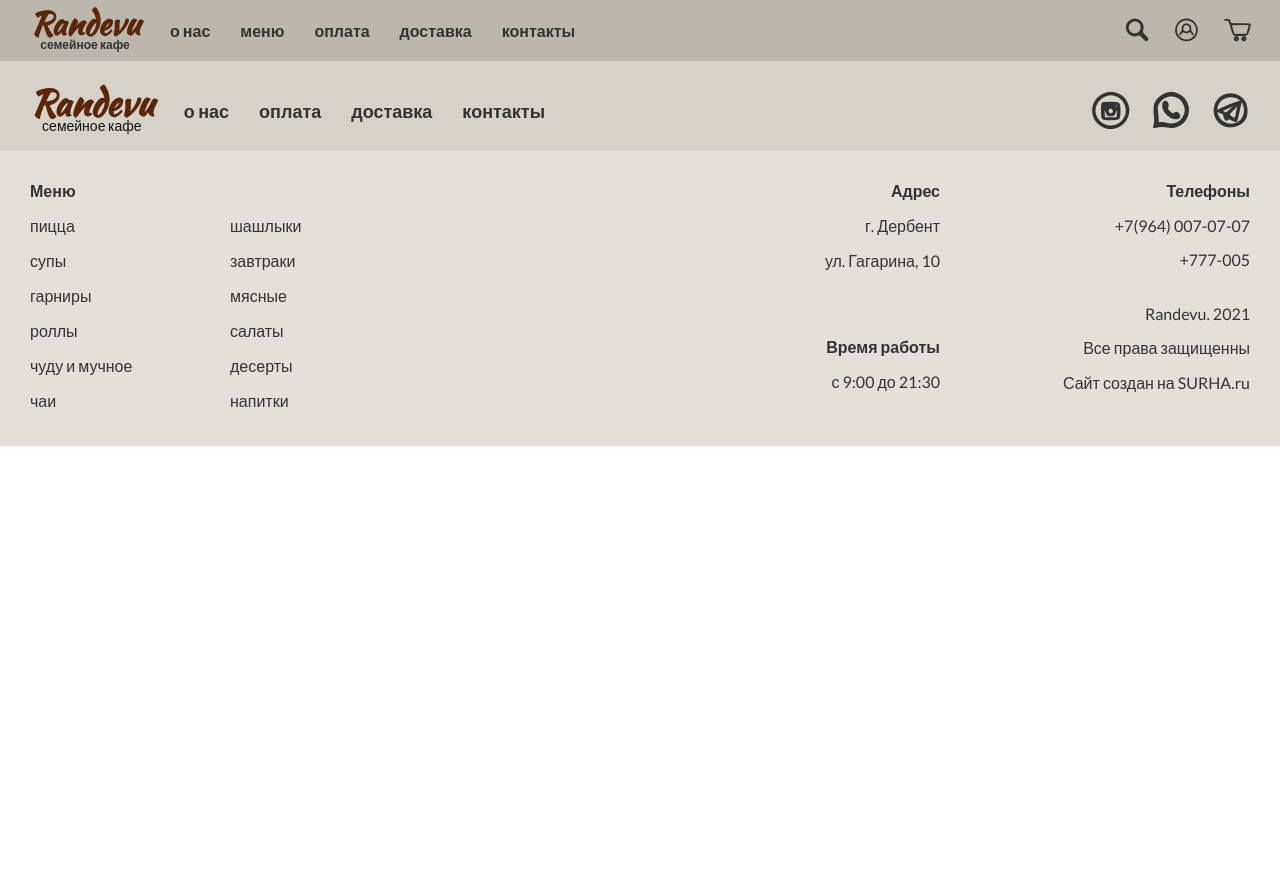
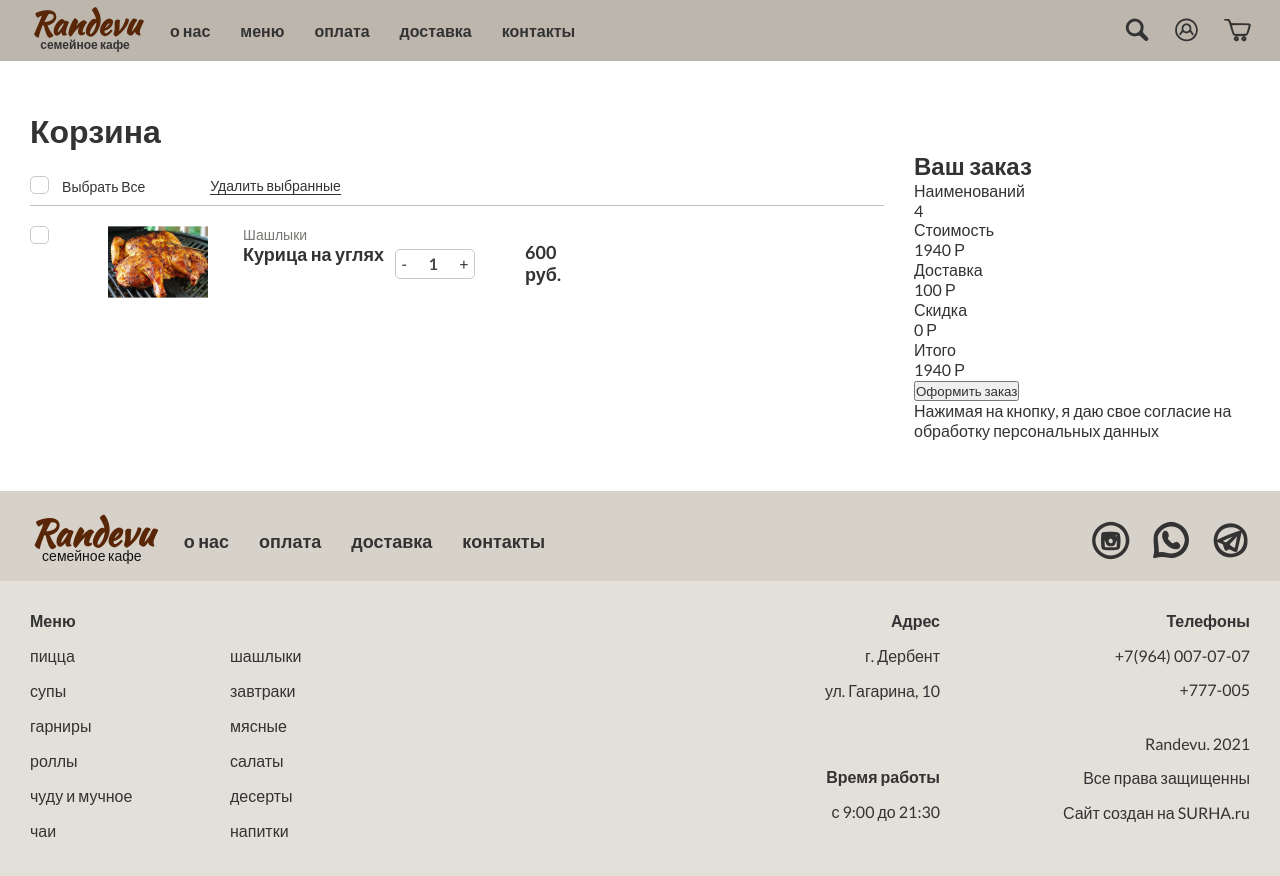
Before and after one commit to Surha05/Randevu, a PHP site: page /basket.php in a window 1280 px wide. Before the commit the page ends 446 px from the top, so only its background shows below. Run offline with PHP 8.4, Linux system fonts and the light colour scheme; some libraries are stand-ins or nearby versions.

Commit message:
редактировал basket.php

```diff
--- a/basket.php
+++ b/basket.php
@@ -16,11 +16,94 @@
   ?>
   <section class="basket">
     <div class="container">
-      <div class="basket-content">
-        <h2 class="basket__title"></h2>
+      <h2 class="basket__title">Корзина</h2>
+      <div class="basket-container">
+        <div class="basket-container__left">
+          <div class="basket-control">
+            <label class="basket__label">
+              <input class="basket__check-box" type="checkbox" />
+              <span class="icon-check"></span>
+              <span class="basket__option__all">Выбрать Все</span>
+            </label>
+            <p class="basket__option-delete">Удалить выбранные</p>
+          </div>
+          <div class="basket-content">
+            <ul class="basket__row">
+             <li class="basket__content-item">
+              <label class="basket__label">
+                <input class="basket__check-box" type="checkbox" />
+                <span class="icon-check"></span>
+              </label>
+              <div class="basket__content-left">
+                <figure class="basket__figure-box">
+                  <img src="img/basket/charcoal-chiken.png" alt="" class="charcoal-chiken">
+                </figure>
+                <div class="basket__content-desc">
+                  <p class="basket__content-subtitle">Шашлыки</p>
+                  <p class="basket__content-dish">Курица на углях</p>
+                </div>
+              </div>
+              <div class="basket__content-right">
+                <div class="basket__choice-quantity">
+                  <button class="basket__btn-minus">-</button>
+                  <input value="1" class="basket__quantity-value">
+                  <button class="basket__btn-plus">+</button>
+                </div>
+                <p class="basket__price">600 руб.</p>
+              </div>
 
+             </li>
+            </ul>
+
+             <!-- <ul class="basket__content-right">
+              <li class="basket__right-item">
+                <div class="basket__choice-quantity">
+                  <button class="basket__btn-minus">-</button>
+                  <input value="1" class="basket__quantity-value">
+                  <button class="basket__btn-plus">+</button>
+                </div>
+                <p class="basket__price">600 руб.</p>
+             </li>
+             <li class="basket__right-item">
+                <div class="basket__choice-quantity">
+                  <button class="basket__btn-minus">-</button>
+                  <input value="1" class="basket__quantity-value">
+                  <button class="basket__btn-plus">+</button>
+                </div>
+                <p class="basket__price">600 руб.</p>
+             </li> -->
+           </ul>
+          </div>
+        </div>
+        <div class="basket-container__right">
+         <h2 class="basket__order-title">Ваш заказ
+         </h2>
+         <div class="basket__order-box">
+           <ul class="basket__order-name">
+             <li class="basket__order-item">Наименований</li>
+             <li class="basket__order-item">4</li>
+           </ul>
+           <ul class="basket__order-cost">
+             <li class="basket__order-item">Стоимость</li>
+             <li class="basket__order-item">1940 Р</li>
+           </ul>
+           <ul class="basket__order-delivery">
+             <li class="basket__order-item">Доставка</li>
+             <li class="basket__order-item">100 Р</li>
+           </ul>
+           <ul class="basket__order-reduction">
+             <li class="basket__order-item">Скидка</li>
+             <li class="basket__order-item">0 Р</li>
+           </ul>
+           <ul class="basket__order-all">
+             <li class="basket__order-item">Итого</li>
+             <li class="basket__order-item">1940 Р</li>
+           </ul>
+           <button class="basket__order-btn">Оформить заказ</button>
+           <p class="basket__order-consent">Нажимая на кнопку, я даю свое согласие на обработку персональных данных</p>
+         </div>
+        </div>
       </div>
-      <div class="basket-box"></div>
     </div>
   </section>
   <?php
--- /dev/null
+++ b/css/basket.css
@@ -0,0 +1,143 @@
+.basket {
+  max-width: 1920px;
+  margin: 0 auto;
+  padding: 50px 0;
+}
+
+.basket__title {
+  font-size: 32px;
+  font-weight: bold;
+}
+
+.basket-container {
+  display: grid;
+  grid-template-columns: 70% 30%;
+  gap: 30px;
+}
+
+.basket-control {
+  width: 100%;
+  display: flex;
+  margin-top: 25px;
+  border-bottom: 1px solid #c5c0b7;
+  padding-bottom: 10px;
+  align-items: center;
+  margin-bottom: 20px;
+}
+
+.basket__label {
+  margin-left: 20px;
+}
+
+/* ----- BASKET CHEK -----  */
+.basket__check-box {
+  position: absolute;
+  width: 1px;
+  height: 1px;
+  overflow: hidden;
+  clip: rect(0 0 0 0);
+  padding-left: 20px;
+}
+
+.icon-check {
+  width: 16px;
+  height: 16px;
+  margin-left: -20px;
+  border-radius: 5px;
+  color: #fff;
+  background: #fff;
+  border: 1px solid rgb(204, 200, 200);
+}
+
+.basket__check-box:checked + .icon-check {
+  background: #592607;
+  border: 1px solid #592607;
+}
+
+/* ----- END BASKET CHEK-----  */
+
+.basket__option__all {
+  font-size: 14px;
+  color: #333333;
+  margin-left: 10px;
+  margin-right: 65px;
+}
+
+.basket__option-delete {
+  font-size: 14px;
+  color: #333333;
+  border-bottom: 1px solid #333333;
+  cursor: pointer;
+}
+
+.basket-content {
+  display: flex;
+  justify-content: space-between;
+  align-items: center;
+}
+
+.basket__content-item {
+  display: grid;
+  grid-template-columns: 10% 60% 30%;
+}
+
+.basket__figure-box {
+  margin-left: 25px;
+  margin-right: 35px;
+}
+
+.basket__content-subtitle {
+  font-size: 14px;
+  color: #7a7874;
+}
+
+.basket__content-dish {
+  font-size: 18px;
+  font-weight: bold;
+  color: #333333;
+}
+
+.basket__content-left {
+  display: flex;
+}
+
+.basket__content-right {
+  display: grid;
+  grid-template-columns: 1fr 1fr;
+  justify-self: end;
+  justify-content: flex-end;
+  align-items: center;
+  gap: 50px;
+}
+
+.basket__choice-quantity {
+  display: flex;
+  justify-content: space-around;
+  width: 80px;
+  height: 30px;
+  border: 1px solid rgb(204, 200, 200);
+  border-radius: 5px;
+}
+
+.basket__btn-minus,
+.basket__btn-plus {
+  border: none;
+  background: #fff;
+  font-size: 16px;
+  cursor: pointer;
+}
+
+.basket__quantity-value {
+  text-align: center;
+  width: 30px;
+  border: none;
+  font-size: 16px;
+  font-weight: bold;
+  color: #474747;
+}
+
+.basket__price {
+  font-size: 18px;
+  font-weight: bold;
+  color: #333333;
+}
--- a/css/icomoon.css
+++ b/css/icomoon.css
@@ -1,10 +1,10 @@
 @font-face {
   font-family: "icomoon";
-  src: url("../fonts/icomoon.eot?ssix7e");
-  src: url("../fonts/icomoon.eot?ssix7e#iefix") format("embedded-opentype"),
-    url("../fonts/icomoon.ttf?ssix7e") format("truetype"),
-    url("../fonts/icomoon.woff?ssix7e") format("woff"),
-    url("../fonts/icomoon.svg?ssix7e#icomoon") format("svg");
+  src: url("../fonts/icomoon.eot?c1mgfy");
+  src: url("../fonts/icomoon.eot?c1mgfy#iefix") format("embedded-opentype"),
+    url("../fonts/icomoon.ttf?c1mgfy") format("truetype"),
+    url("../fonts/icomoon.woff?c1mgfy") format("woff"),
+    url("../fonts/icomoon.svg?c1mgfy#icomoon") format("svg");
   font-weight: normal;
   font-style: normal;
   font-display: block;
@@ -26,21 +26,24 @@
   -moz-osx-font-smoothing: grayscale;
 }
 
-.icon-instagram:before {
+.icon-check:before {
   content: "\e900";
 }
-.icon-people:before {
+.icon-instagram:before {
   content: "\e901";
 }
-.icon-search:before {
+.icon-people:before {
   content: "\e902";
 }
-.icon-shop:before {
+.icon-search:before {
   content: "\e903";
 }
-.icon-Telegram:before {
+.icon-shop:before {
   content: "\e904";
 }
-.icon-WhatsApp:before {
+.icon-Telegram:before {
   content: "\e905";
 }
+.icon-WhatsApp:before {
+  content: "\e906";
+}
--- a/css/style.css
+++ b/css/style.css
@@ -12,3 +12,4 @@
 @import "delight.css";
 @import "footer.css";
 @import "breeding.css";
+@import "basket.css";
```
Also changed, not shown: fonts/icomoon.ttf, fonts/icomoon.woff, img/basket/charcoal-chiken.png (added), img/basket/chudu.png (added), 3 other files.
